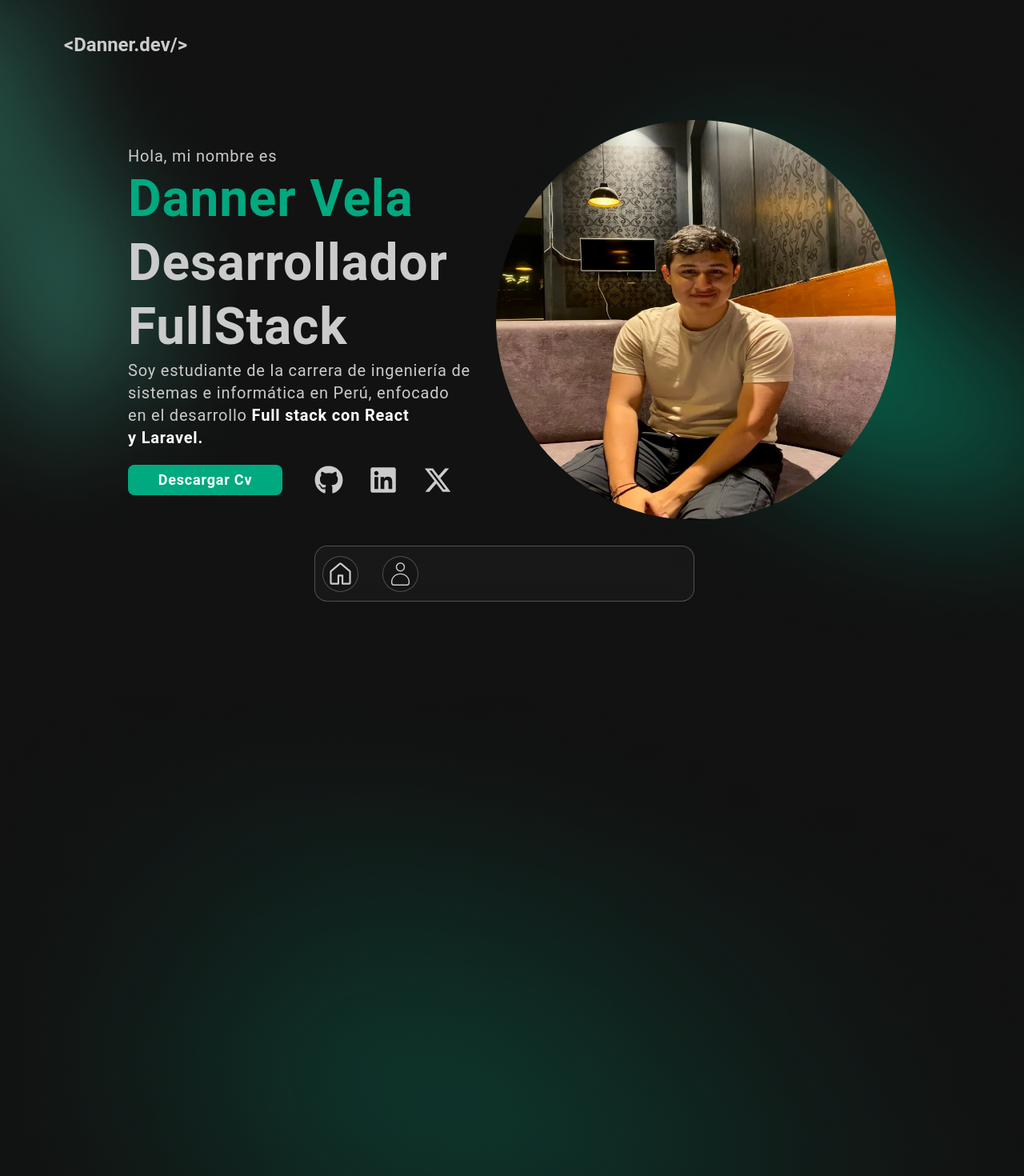
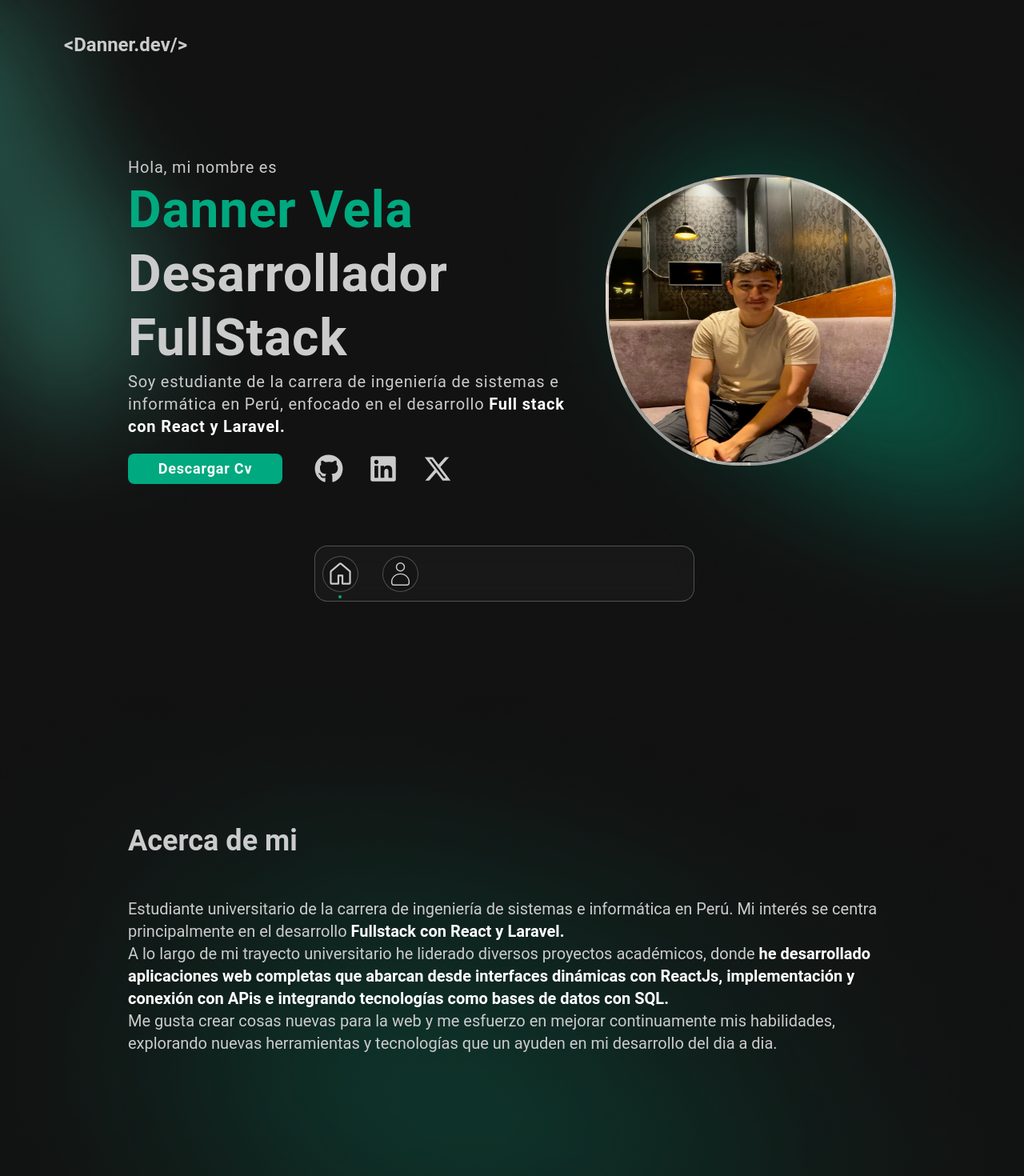
Before and after one commit to DannerVelaF/Portafolio, a React (Vite) app: page / in a window 1280 px wide. Shown: the top 1470 px of the page at 80% size. Built offline with nearby package versions, Linux system fonts and the light colour scheme.

Commit message:
Reveal animation add

```diff
--- a/src/App.tsx
+++ b/src/App.tsx
@@ -8,12 +8,45 @@ export default function App() {
   const logoMobile = "</>";
 
   const [showLoader, setShowLoader] = useState(true);
+  const [currentSection, setCurrentSection] = useState("");
 
   useEffect(() => {
     setInterval(() => {
       setShowLoader(false);
-    }, 3000);
+    }, 1500);
   }, []);
+
+  useEffect(() => {
+    // valida que el loader haya desaparecido para verificar el section en pantalla
+    if (!showLoader) {
+      const options = {
+        root: null, // ventana del navegador como viewport
+        threshold: 0.1, // el 70% del elemento debe estar visible
+      };
+
+      // Verifica que section esta en el viewport y recoje su id
+      const handleSectionVisible = (entries: IntersectionObserverEntry[]) => {
+        entries.forEach((entry) => {
+          if (entry.isIntersecting) {
+            setCurrentSection(`#${entry.target.id}`);
+          }
+        });
+      };
+
+      // Inicia el observador
+      const observer = new IntersectionObserver(handleSectionVisible, options);
+
+      const sections = document.querySelectorAll("section");
+      sections.forEach((section) => {
+        observer.observe(section); // Observar cada sección individualmente
+      });
+      return () => {
+        sections.forEach((section) => {
+          observer.unobserve(section); // Dejar de observar las secciones cuando el componente se desmonte
+        });
+      };
+    }
+  }, [showLoader]);
 
   if (showLoader) return <Loader />;
 
@@ -36,8 +69,8 @@ export default function App() {
           {logoMobile}
         </a>
       </header>
-      <Navbar />
-      <main className=" h-full flex-1">
+      <Navbar currentSection={currentSection} />
+      <main className="h-full flex-1">
         <HeroPage />
         <About />
       </main>
--- a/src/components/button.tsx
+++ b/src/components/button.tsx
@@ -4,7 +4,7 @@ interface props {
 
 export default function Button({ text }: props) {
   return (
-    <button className="bg-[#00A97F] hover:shadow-lg hover:shadow-slate-50/5 w-[193px] h-[38px] font-bold rounded-lg text-lg text-white hover:scale-110 transition-all ease-linear duration-200">
+    <button className=" bg-[#00A97F] hover:shadow-lg hover:shadow-slate-50/5 w-[193px] h-[38px] font-bold rounded-lg text-lg text-white hover:scale-110 transition-all ease-linear duration-200">
       {text}
     </button>
   );
--- a/src/components/navbar.tsx
+++ b/src/components/navbar.tsx
@@ -1,27 +1,41 @@
-import { Link } from "react-scroll";
-
 import { GoHome } from "react-icons/go";
 import { CiUser } from "react-icons/ci";
-import { ReactNode, useState } from "react";
-
+import { ReactNode, useEffect, useState } from "react";
 import { IoMenu } from "react-icons/io5";
+import { motion } from "framer-motion";
 interface NavLinkProps {
   to: string;
   text: string;
   icon: ReactNode;
 }
 
-export default function Navbar() {
+interface NavbarProps {
+  currentSection: string;
+}
+
+export default function Navbar({ currentSection }: NavbarProps) {
+  const [href, setHref] = useState<string>("#hero");
+  useEffect(() => {
+    if (currentSection) {
+      setHref(currentSection);
+    }
+  }, [currentSection]);
+
+  const handleHref = (currentHref: string) => {
+    setHref(currentHref);
+  };
+
   const navLinks: NavLinkProps[] = [
-    { to: "hero", text: "Home", icon: <GoHome /> },
-    { to: "about", text: "About", icon: <CiUser /> },
+    { to: "#hero", text: "Home", icon: <GoHome /> },
+    { to: "#about", text: "About", icon: <CiUser /> },
     // Otros enlaces...
   ];
-  const [showMenu, setShowMenu] = useState(true);
+  const [showMenu, setShowMenu] = useState(false);
   return (
-    <nav className="fixed flex justify-center lg:items-center items-end lg:flex-row flex-col bottom-12 w-full ">
+    <nav className="fixed z-50 flex justify-center lg:items-center items-end lg:flex-row flex-col bottom-12 w-full ">
+      {/* {Responsive menu} */}
       {showMenu && (
-        <ul className="lg:w-[475px] lg:h-[70px] h-[210px] w-[110px] bg-[#1E1E1E]/50 flex lg:flex-row flex-col px-[9px] py-[12px] lg:items-center backdrop-blur-md border-[#FFFFFF]/25 border rounded-2xl lg:gap-[30px] me-5 ">
+        <ul className="lg:hidden lg:w-[475px] lg:h-[70px] h-[210px] w-[110px] bg-[#1E1E1E]/50 flex lg:flex-row flex-col px-[9px] py-[12px] lg:items-center backdrop-blur-md border-[#FFFFFF]/25 border rounded-2xl lg:gap-[30px] me-5 ">
           {navLinks.map((link, index) => (
             <div
               className="flex flex-col items-start lg:items-center"
@@ -31,21 +45,62 @@ export default function Navbar() {
                 key={index}
                 className="lg:bg-[#121212]/50 lg:backdrop-blur-md lg:w-[45px] w-[39px] h-[39px] lg:h-[45px] rounded-full lg:border-[#FFFFFF]/25 lg:border flex justify-center items-center lg:text-[35px] text-[15px] hover:text-white lg:hover:scale-150 transition-all ease-out duration-500 flex-col  relative ps-[20px] lg:ps-0"
               >
-                <Link
-                  to={link.to}
+                <a
+                  href={link.to}
                   title={link.text}
-                  smooth={true}
                   className="flex gap-1 items-center"
                   onClick={() => setShowMenu(!showMenu)}
                 >
                   {link.icon}
                   <span className="lg:hidden block">{link.text}</span>
-                </Link>
+                </a>
               </li>
             </div>
           ))}
         </ul>
       )}
+
+      {/* Desktop menu */}
+      <ul className="lg:w-[475px] lg:h-[70px] h-[210px] w-[110px] bg-[#1E1E1E]/50 hidden lg:flex lg:flex-row flex-col px-[9px] py-[12px] lg:items-center backdrop-blur-md border-[#FFFFFF]/25 border rounded-2xl lg:gap-[30px] me-5 ">
+        {navLinks.map((link, index) => (
+          <div
+            className="flex flex-col items-start lg:items-center justify-center relative"
+            key={index}
+          >
+            <li
+              key={index}
+              className=" lg:bg-[#121212]/50 lg:backdrop-blur-md lg:w-[45px] w-[39px] h-[39px] lg:h-[45px] rounded-full lg:border-[#FFFFFF]/25 lg:border flex justify-center items-center lg:text-[35px] text-[15px] hover:text-white lg:hover:scale-125 transition-all ease-out duration-500 flex-col ps-[20px] lg:ps-0 z-10"
+            >
+              <a
+                href={link.to}
+                title={link.text}
+                className="flex gap-1 items-center justify-center"
+                onClick={() => handleHref(link.to)}
+              >
+                {link.icon}
+              </a>
+            </li>
+            {(href === link.to || currentSection === link.to) && (
+              <motion.span
+                initial={{ opacity: 0, scale: 0.5 }}
+                animate={{ opacity: 1, scale: 1 }}
+                transition={{
+                  duration: 0.3,
+                  ease: [0, 0.71, 0.2, 1.01],
+                  scale: {
+                    type: "spring",
+                    damping: 5,
+                    stiffness: 100,
+                    restDelta: 0.001,
+                  },
+                }}
+                className="before:rounded-full before:w-1 before:h-1 before:bg-[#00A97F] before:absolute before:-bottom-2 before:left-1/2 before:transform before:-translate-x-1/2 before:translate-y-0"
+              ></motion.span>
+            )}
+          </div>
+        ))}
+      </ul>
+
       <button
         className="w-[45px] h-[45px] flex items-center justify-center bg-[#121212] border border-[#FFFFFF]/25 rounded-xl  lg:hidden me-[27px]"
         onClick={() => setShowMenu(!showMenu)}
--- a/src/index.css
+++ b/src/index.css
@@ -14,6 +14,7 @@
 
 :root {
   --bg-color: #121212;
+  --primary-color: #00a97f;
 }
 
 html,
@@ -21,6 +22,8 @@ body {
   height: 100%;
   margin: 0;
   color: #cbcbcc;
+  scroll-behavior: smooth;
+  scrollbar-color: var(--primary-color) var(--bg-color);
 }
 body {
   background-color: var(--bg-color);
@@ -73,6 +76,7 @@ body {
   left: 3.5em;
 }
 
+/* Keyframes */
 @keyframes bblFadInOut {
   0%,
   80%,
@@ -83,3 +87,41 @@ body {
     box-shadow: 0 2.5em 0 0;
   }
 }
+
+.animateBlob {
+  border-radius: 40% 60% 70% 30% / 40% 50% 60% 50%;
+  background-image: url(/public/profile.jpg);
+  animation: animateBlob 5s linear infinite;
+}
+
+@keyframes animateBlob {
+  0% {
+    border-radius: 40% 60% 70% 30% / 40% 50% 60% 50%;
+  }
+  34% {
+    border-radius: 70% 30% 50% 50% / 30% 30% 70% 70%;
+  }
+  67% {
+    border-radius: 100% 60% 60% 100% / 60% 60% 100% 100%;
+  }
+  100% {
+    border-radius: 40% 60% 70% 30% / 40% 50% 60% 50%;
+  }
+}
+
+@keyframes wipe-in-down {
+  from {
+    clip-path: inset(0 0 100% 0);
+  }
+  to {
+    clip-path: inset(0 0 0 0);
+  }
+}
+
+[transition-style="in:wipe:down"] {
+  animation: 2.5s cubic-bezier(0.25, 1, 0.3, 1) wipe-in-down both;
+}
+
+.show-section {
+  animation: 2.5s cubic-bezier(0.25, 1, 0.3, 1) wipe-in-down both;
+}
--- /dev/null
+++ b/src/lib/Reveal.tsx
@@ -0,0 +1,43 @@
+import { useEffect, useRef } from "react";
+import { motion, useInView, useAnimation } from "framer-motion";
+
+interface Props {
+  children: JSX.Element;
+  width?: "fit-content" | "100%";
+  variants?: {
+    hidden: { opacity: 0; x: -75 };
+    visible: { opacity: 1; x: 0 };
+  };
+}
+
+function Reveal({
+  children,
+  width = "fit-content",
+  variants = { hidden: { opacity: 0, x: -75 }, visible: { opacity: 1, x: 0 } },
+}: Props) {
+  const ref = useRef(null);
+
+  const inView = useInView(ref, { once: true });
+  const mainControls = useAnimation();
+
+  useEffect(() => {
+    if (inView) {
+      mainControls.start("visible");
+    }
+  }, [inView]);
+
+  return (
+    <div ref={ref} style={{ position: "relative", width, overflow: "hidden" }}>
+      <motion.div
+        variants={variants}
+        initial="hidden"
+        animate={mainControls}
+        transition={{ duration: 0.4, delay: 0.2, ease: "easeIn" }}
+      >
+        {children}
+      </motion.div>
+    </div>
+  );
+}
+
+export default Reveal;
--- a/src/pages/about.tsx
+++ b/src/pages/about.tsx
@@ -1,7 +1,43 @@
+import Reveal from "../lib/Reveal";
+
 function About() {
   return (
     <section id="about">
-      <div className=" w-[75%] mx-auto flex justify-between items-center h-full"></div>
+      <div className="w-[75%] mx-auto h-full items-center flex ">
+        <div>
+          <h1 className="text-4xl text-[# ] font-bold">Acerca de mi</h1>
+          <div className="text-xl py-[51px]">
+            <Reveal>
+              <p>
+                Estudiante universitario de la carrera de ingeniería de sistemas
+                e informática en Perú. Mi interés se centra principalmente en el
+                desarrollo&nbsp;
+                <strong className="text-white font-bold">
+                  Fullstack con React y Laravel.
+                </strong>
+              </p>
+            </Reveal>
+            <Reveal>
+              <p>
+                A lo largo de mi trayecto universitario he liderado diversos
+                proyectos académicos, donde&nbsp;
+                <strong className="text-white font-bold">
+                  he desarrollado aplicaciones web completas que abarcan desde
+                  interfaces dinámicas con ReactJs, implementación y conexión
+                  con APis e integrando tecnologías como bases de datos con SQL.
+                </strong>
+              </p>
+            </Reveal>
+            <Reveal>
+              <p>
+                Me gusta crear cosas nuevas para la web y me esfuerzo en mejorar
+                continuamente mis habilidades, explorando nuevas herramientas y
+                tecnologías que un ayuden en mi desarrollo del dia a dia.
+              </p>
+            </Reveal>
+          </div>
+        </div>
+      </div>
     </section>
   );
 }
--- a/src/pages/hero.tsx
+++ b/src/pages/hero.tsx
@@ -1,43 +1,75 @@
-import Photo from "../assets/profile image.jpg";
+import Photo from "../../public/profile.jpg";
 import Button from "../components/button";
 
 import { FaGithub } from "react-icons/fa";
 import { FaLinkedin } from "react-icons/fa";
 import { FaXTwitter } from "react-icons/fa6";
-
+import { motion } from "framer-motion";
+import Reveal from "../lib/Reveal";
 export default function HeroPage() {
   return (
     <section id="hero">
       <div className=" lg:w-[75%] mx-auto flex lg:justify-between justify-center items-center min-h-full flex-col-reverse lg:flex-row gap-[32px]">
         <div className="lg:w-[777px] tracking-wider text-center lg:text-start">
-          <span className="lg:text-xl text-sm">Hola, mi nombre es</span>
+          <Reveal>
+            <span className="lg:text-xl text-lg">Hola, mi nombre es</span>
+          </Reveal>
+          <Reveal>
             <h1 className="lg:text-[64px] text-[32px] mx-0 text-[#00A97F] font-bold mt-0 mb-0 leading-tight">
               Danner Vela
             </h1>
-          <h2 className="lg:text-[64px] text-[24px] text-[#CBCBCC] font-bold mt-0 mb-0 leading-tight">
+          </Reveal>
+          <Reveal>
+            <h2 className="lg:text-[64px] text-[24px] text-[#CBCBCC] font-bold mt-0 mb-0 leading-tight relative">
               Desarrollador FullStack
             </h2>
+          </Reveal>
+          <Reveal>
             <p className="text-xl text-[#CBCBCC] text-pretty hidden lg:block">
-            Soy estudiante de la carrera de ingeniería de sistemas e informática
-            en Perú, enfocado en el desarrollo{" "}
+              Soy estudiante de la carrera de ingeniería de sistemas e
+              informática en Perú, enfocado en el desarrollo&nbsp;
               <strong className="text-white">
                 Full stack con React y Laravel.
               </strong>
             </p>
+          </Reveal>
+          <Reveal>
             <div className="mt-5 flex items-center gap-10 lg:justify-start justify-center flex-col-reverse lg:flex-row">
               <Button text="Descargar Cv" />
               <div className="flex text-2xl lg:text-4xl  gap-8">
+                <a
+                  href="https://github.com/DannerVelaF"
+                  title="Github"
+                  target="_blank"
+                >
                   <FaGithub className="hover:text-white transition-all ease-linear duration-200 hover:scale-105  " />
+                </a>
+                <a
+                  href="https://www.linkedin.com/in/danner-alejandro-vela-fuentes-17a8b5242/"
+                  title="Linkedin"
+                  target="_blank"
+                >
                   <FaLinkedin className="hover:text-white transition-all ease-linear duration-200 hover:scale-105" />
+                </a>
                 <FaXTwitter className="hover:text-white transition-all ease-linear duration-200 hover:scale-105" />
               </div>
             </div>
+          </Reveal>
         </div>
+        <motion.div
+          animate={{ opacity: 1, scale: 1 }}
+          initial={{ opacity: 0, scale: 0.5 }}
+          transition={{
+            duration: 0.8,
+            delay: 0.2,
+            ease: [0, 0.71, 0.2, 1.01],
+          }}
+        >
           <img
             src={Photo}
-          className="rounded-full aspect-square
-lg:w-[500px] w-[300px]"
+            className=" aspect-square lg:w-[500px] w-[300px] animateBlob border-4 border-white/60 pointer-events-none"
           />
+        </motion.div>
       </div>
     </section>
   );
```
Also changed, not shown: public/profile.jpg (renamed from src/assets/profile image.jpg). Lines whose indentation alone changed are shown as unchanged.
